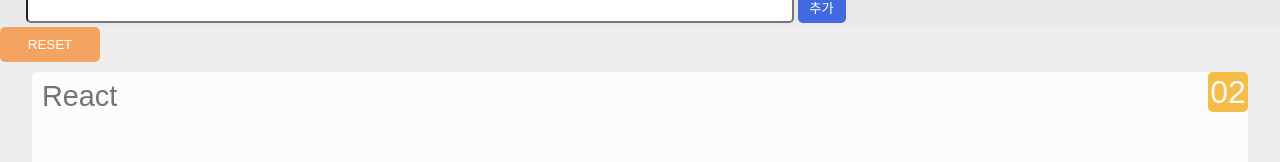
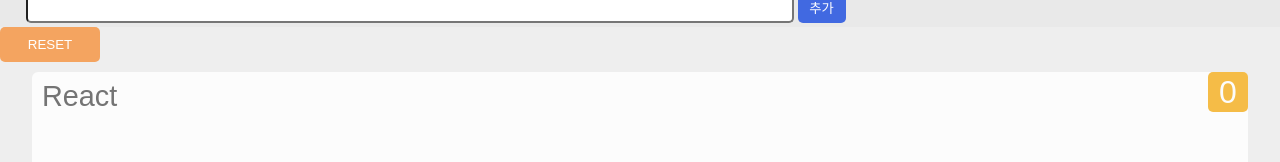
Before and after one commit to takeaways/react-my-web, a React (Create React App) app: page /work in a window 1280 px wide. Shown: the part 229-391 px from the top of the page. Built offline with nearby package versions, Linux system fonts and the light colour scheme.

Commit message:
remove unused number in text

```diff
--- a/src/pages/Work/components/habit.tsx
+++ b/src/pages/Work/components/habit.tsx
@@ -35,7 +35,7 @@
       <li className="list-item">
         <div className="habit">
           <span className="habit-name">{name}</span>
-          <span className="habit-count">{count}2</span>
+          <span className="habit-count">{count}</span>
           <div className="habit-controls">
             <button onClick={this.onIncrement}>
               <i className="habit-button fas fa-plus-square habit-increase"></i>
```
